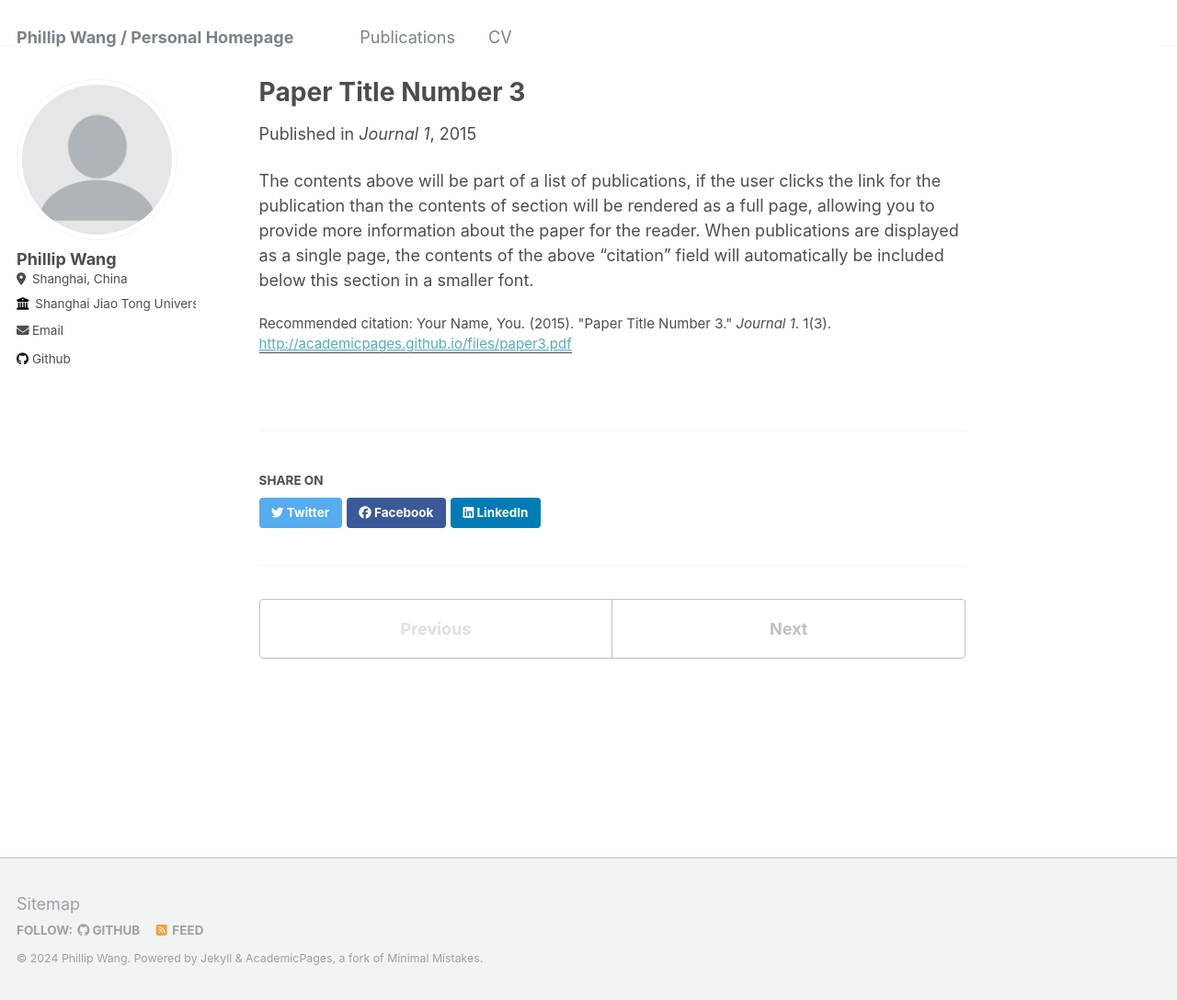
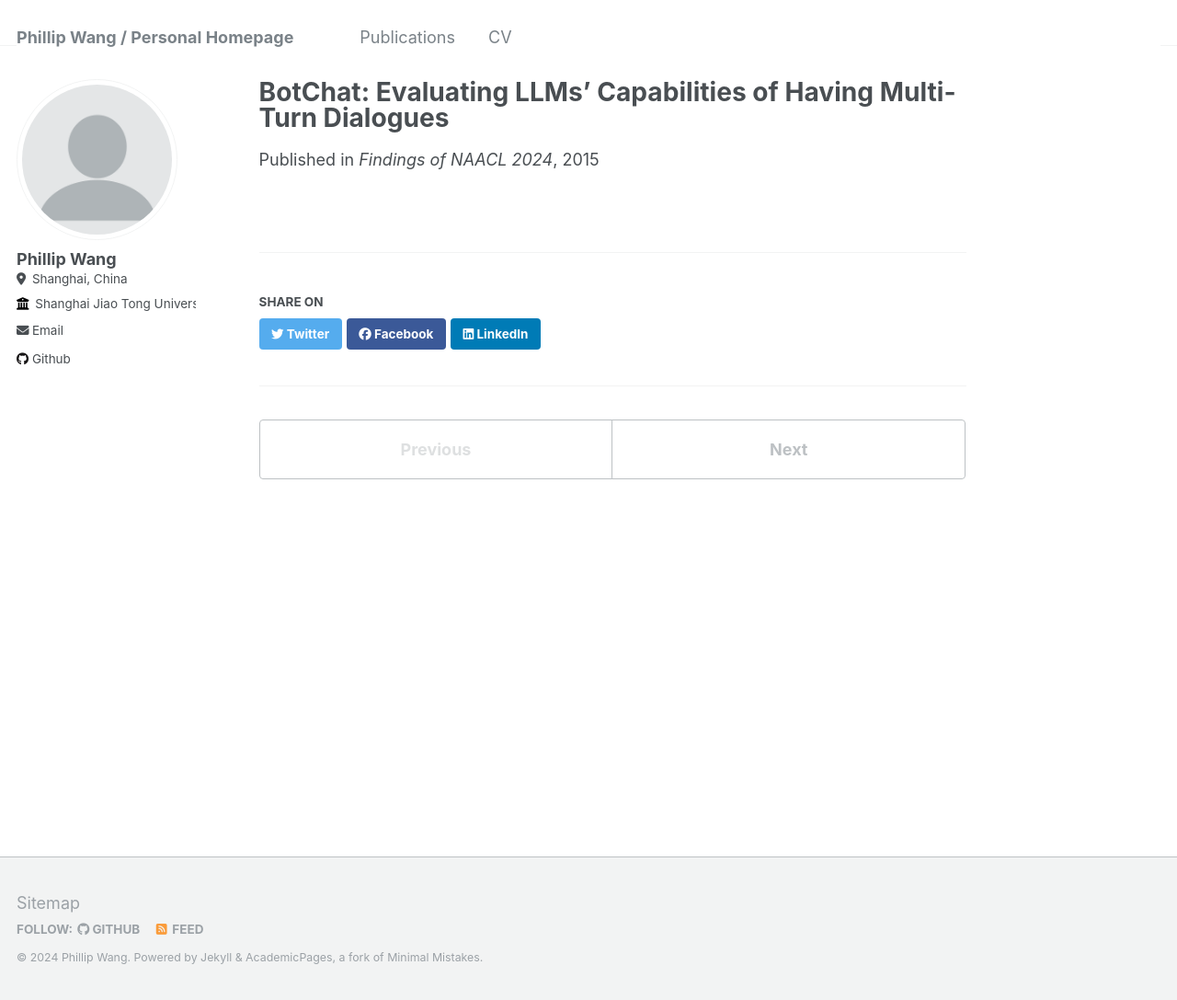
Before and after one commit to philipwangOvO/philipwangOvO.github.io, a Jekyll site: the page built from _publications/2015-10-01-paper-title-number-3.md, in a window 1280 px wide and 1087 px high. Shown: the whole window at 92% size. Built offline with Jekyll 4.4.1, drawn with Linux system fonts in a browser that asks for light colours.

Commit message:
Update 2015-10-01-paper-title-number-3.md

```diff
--- a/_publications/2015-10-01-paper-title-number-3.md
+++ b/_publications/2015-10-01-paper-title-number-3.md
@@ -1,12 +1,6 @@
 ---
-title: "Paper Title Number 3"
+title: "BotChat: Evaluating LLMs' Capabilities of Having Multi-Turn Dialogues"
 collection: publications
-permalink: /publication/2015-10-01-paper-title-number-3
-excerpt: 'This paper is about the number 3. The number 4 is left for future work.'
-date: 2015-10-01
-venue: 'Journal 1'
-paperurl: 'http://academicpages.github.io/files/paper3.pdf'
-citation: 'Your Name, You. (2015). &quot;Paper Title Number 3.&quot; <i>Journal 1</i>. 1(3).'
+venue: 'Findings of NAACL 2024'
+paperurl: 'https://arxiv.org/abs/2310.13650'
 ---
-
-The contents above will be part of a list of publications, if the user clicks the link for the publication than the contents of section will be rendered as a full page, allowing you to provide more information about the paper for the reader. When publications are displayed as a single page, the contents of the above "citation" field will automatically be included below this section in a smaller font.
```
